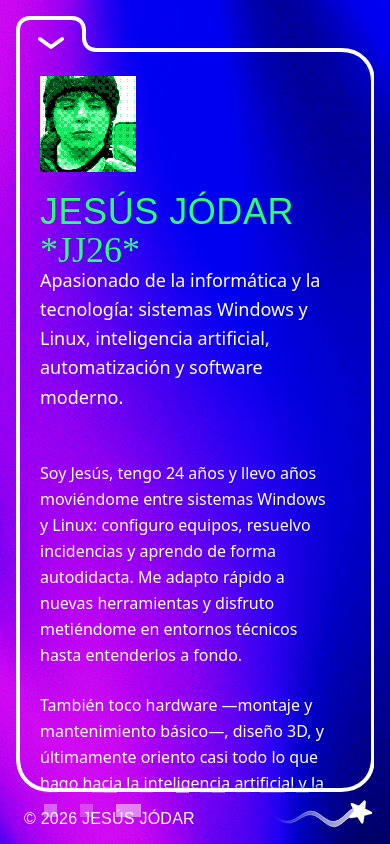
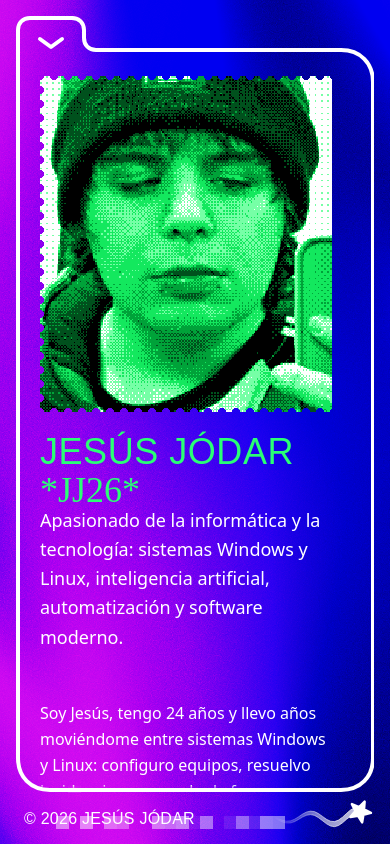
Before and after one commit to jesusjodar/jesusjodar.github.io, a React (Vite) app: page / in a window 390 px wide. Built offline with nearby package versions, Linux system fonts and the light colour scheme; a web font is replaced by a local one.

Commit message:
style(cv): foto de perfil con bordes dentados redondeados (estilo sello de correos / perforation en todos sus lados)

```diff
--- a/src/components/CvContent.jsx
+++ b/src/components/CvContent.jsx
@@ -9,7 +9,7 @@ function CvContent() {
   return (
     <div className="max-w-5xl text-left">
       <div className="flex flex-col gap-5 sm:flex-row sm:items-start sm:gap-6">
-        <div className="relative h-24 w-24 shrink-0 self-start aspect-square overflow-hidden bg-white sm:h-56 sm:w-auto lg:h-64">
+        <div className="perforated-stamp relative h-24 w-24 shrink-0 self-start aspect-square bg-white sm:h-56 sm:w-auto lg:h-64">
           <img
             src="/pfp-dither.png"
             alt="Foto de perfil de Jesús Jódar"
--- a/src/index.css
+++ b/src/index.css
@@ -345,3 +345,29 @@ body,
 .chat-markdown a:hover {
   color: #ffffff;
 }
+
+
+/* Efecto de borde dentado redondeado / sello postal en los 4 lados */
+.perforated-stamp {
+  --hole-r: 6px;
+  --spacing: 20px;
+  -webkit-mask:
+    radial-gradient(circle var(--hole-r) at 50% 0, #0000 97%, #000 100%) 50% 0 / var(--spacing) 100% repeat-x,
+    radial-gradient(circle var(--hole-r) at 50% 100%, #0000 97%, #000 100%) 50% 100% / var(--spacing) 100% repeat-x,
+    radial-gradient(circle var(--hole-r) at 0 50%, #0000 97%, #000 100%) 0 50% / 100% var(--spacing) repeat-y,
+    radial-gradient(circle var(--hole-r) at 100% 50%, #0000 97%, #000 100%) 100% 50% / 100% var(--spacing) repeat-y;
+  mask:
+    radial-gradient(circle var(--hole-r) at 50% 0, #0000 97%, #000 100%) 50% 0 / var(--spacing) 100% repeat-x,
+    radial-gradient(circle var(--hole-r) at 50% 100%, #0000 97%, #000 100%) 50% 100% / var(--spacing) 100% repeat-x,
+    radial-gradient(circle var(--hole-r) at 0 50%, #0000 97%, #000 100%) 0 50% / 100% var(--spacing) repeat-y,
+    radial-gradient(circle var(--hole-r) at 100% 50%, #0000 97%, #000 100%) 100% 50% / 100% var(--spacing) repeat-y;
+  -webkit-mask-composite: destination-in;
+  mask-composite: intersect;
+}
+
+@media (max-width: 639px) {
+  .perforated-stamp {
+    --hole-r: 4px;
+    --spacing: 14px;
+  }
+}
```
